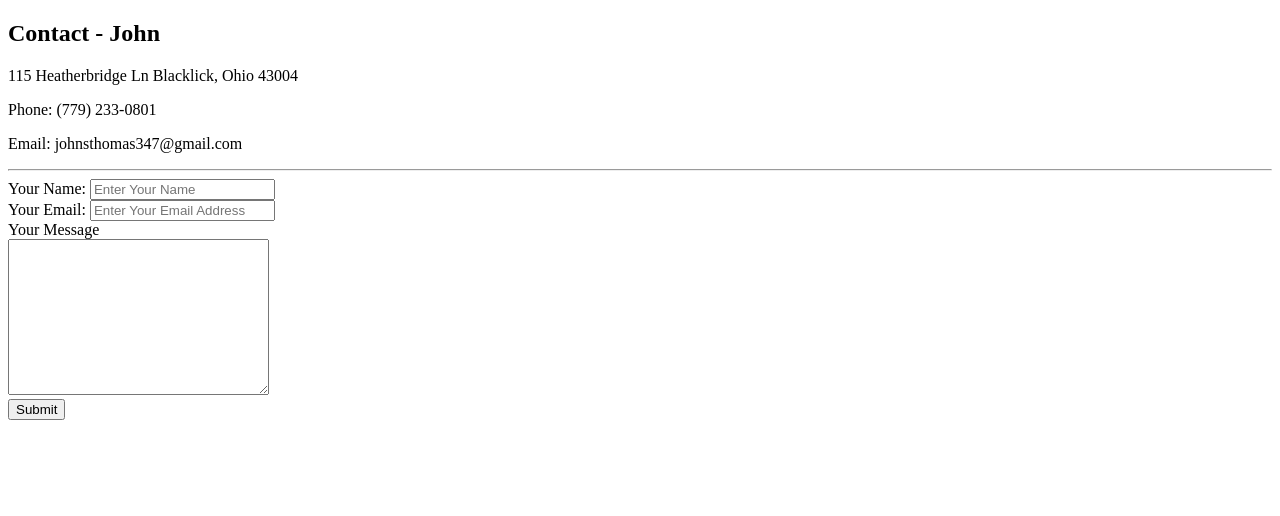
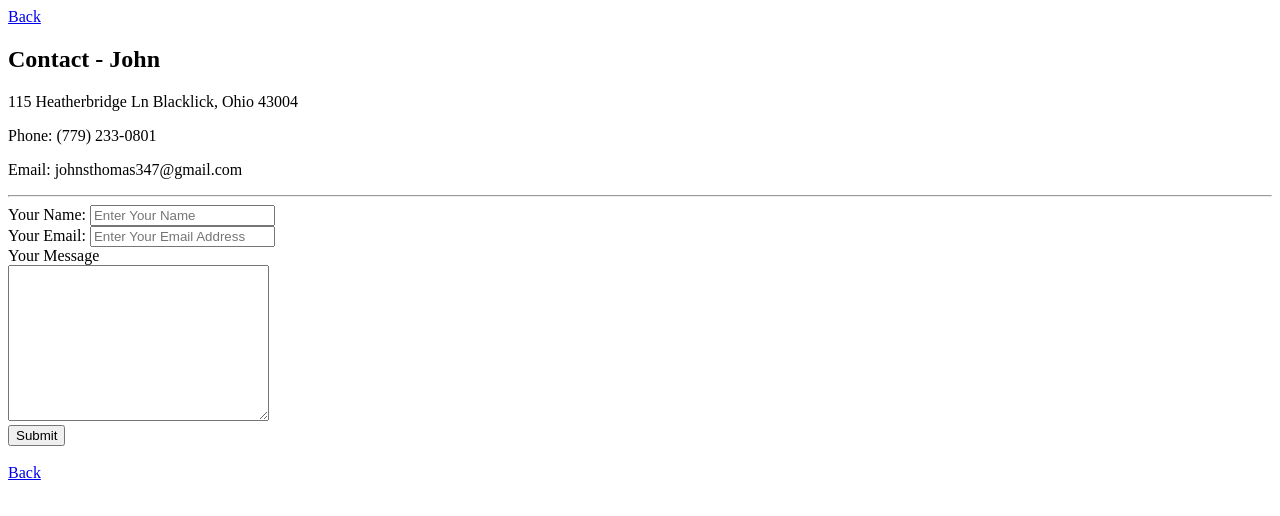
Before and after one commit to johnallswell/simple-resume, a plain HTML site: page contact.html in a window 1280 px wide. Drawn offline with Linux system fonts and the light colour scheme.

Commit message:
Add Back link from contact page

```diff
--- a/contact.html
+++ b/contact.html
@@ -5,6 +5,7 @@
     <title>Contact Me</title>
   </head>
   <body>
+    <a href="index.html">Back</a>
     <h2>Contact - John</h2>
     <p>115 Heatherbridge Ln Blacklick, Ohio 43004</p>
     <p>Phone: (779) 233-0801</p>
@@ -20,5 +21,7 @@
       <input type="submit" name="" value="Submit">
 
     </form>
+    <br>
+    <a href="index.html">Back</a>
   </body>
 </html>
```
